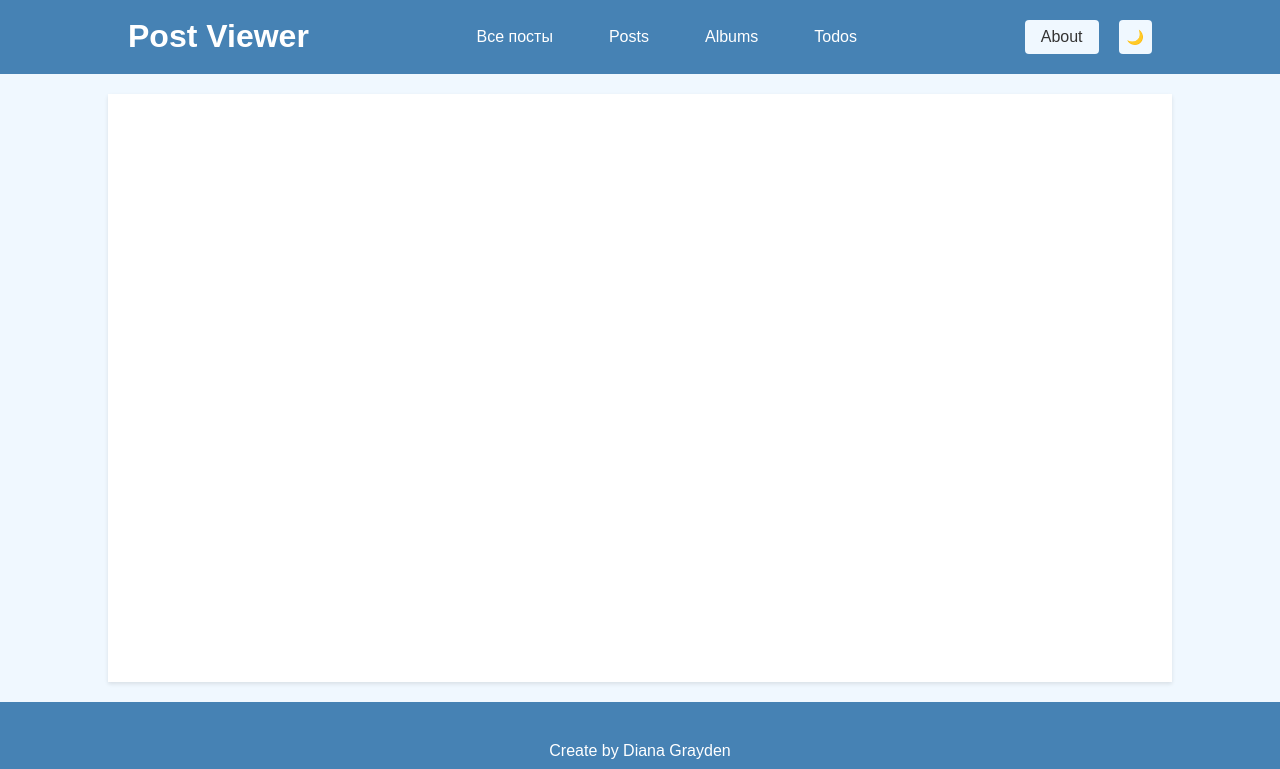
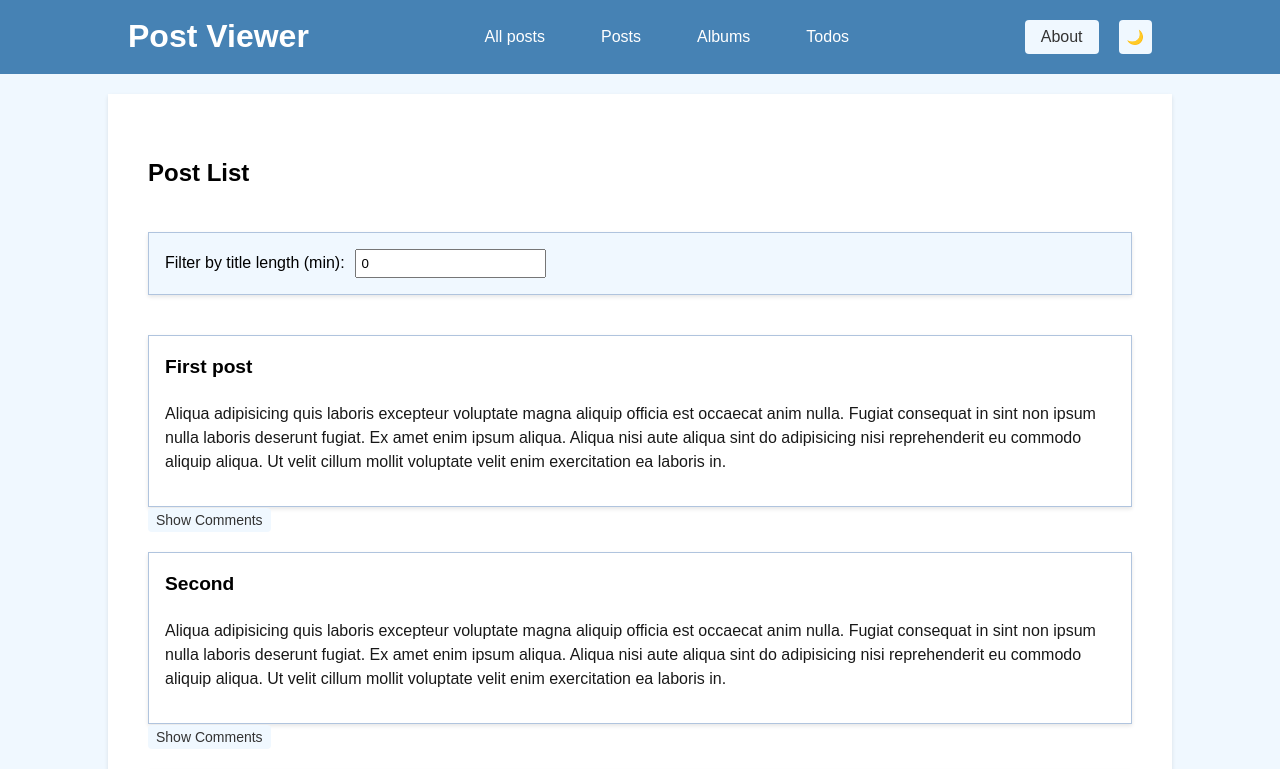
Before and after one commit to digrayden/Post-Viewer, a React (Vite) app in the folder post-viewer-app/: page / in a window 1280 px wide. Shown: the top 769 px of the page. Built offline with nearby package versions, Linux system fonts and the light colour scheme.

Commit message:
feat: add code for postlist page

```diff
--- a/post-viewer-app/src/pages/PostsPage/PostsPage.tsx
+++ b/post-viewer-app/src/pages/PostsPage/PostsPage.tsx
@@ -0,0 +1,5 @@
+import PostList from '../../widgets/PostList/PostList';
+
+export const PostsPage = () => {
+  return <PostList />;
+};
--- a/post-viewer-app/src/shared/layouts/MainLayout.tsx
+++ b/post-viewer-app/src/shared/layouts/MainLayout.tsx
@@ -1,4 +1,5 @@
-import styles from './MainLayout.module.css'
+import styles from './MainLayout.module.css';
+import { Outlet } from 'react-router-dom';
 
 interface MainLayoutProp {
   header: React.ReactNode;
@@ -11,7 +12,7 @@ const MainLayout = ({ header, footer, children }: MainLayoutProp) => {
     <div className={styles.container}>
       {header}
       <main className={styles.main}>
-        {children}
+        {children || <Outlet />}
       </main>
       {footer}
     </div>
--- a/post-viewer-app/src/widgets/UserTabs/UserTabs.tsx
+++ b/post-viewer-app/src/widgets/UserTabs/UserTabs.tsx
@@ -15,7 +15,7 @@ export const UserTabs = ({ userId }: UserTabsProps) => {
         to="/posts"
         className={getNavLinkClass}
       >
-        Все посты
+        All posts
       </NavLink>
       <NavLink
         to={`/users/${userId}/posts`}
```
